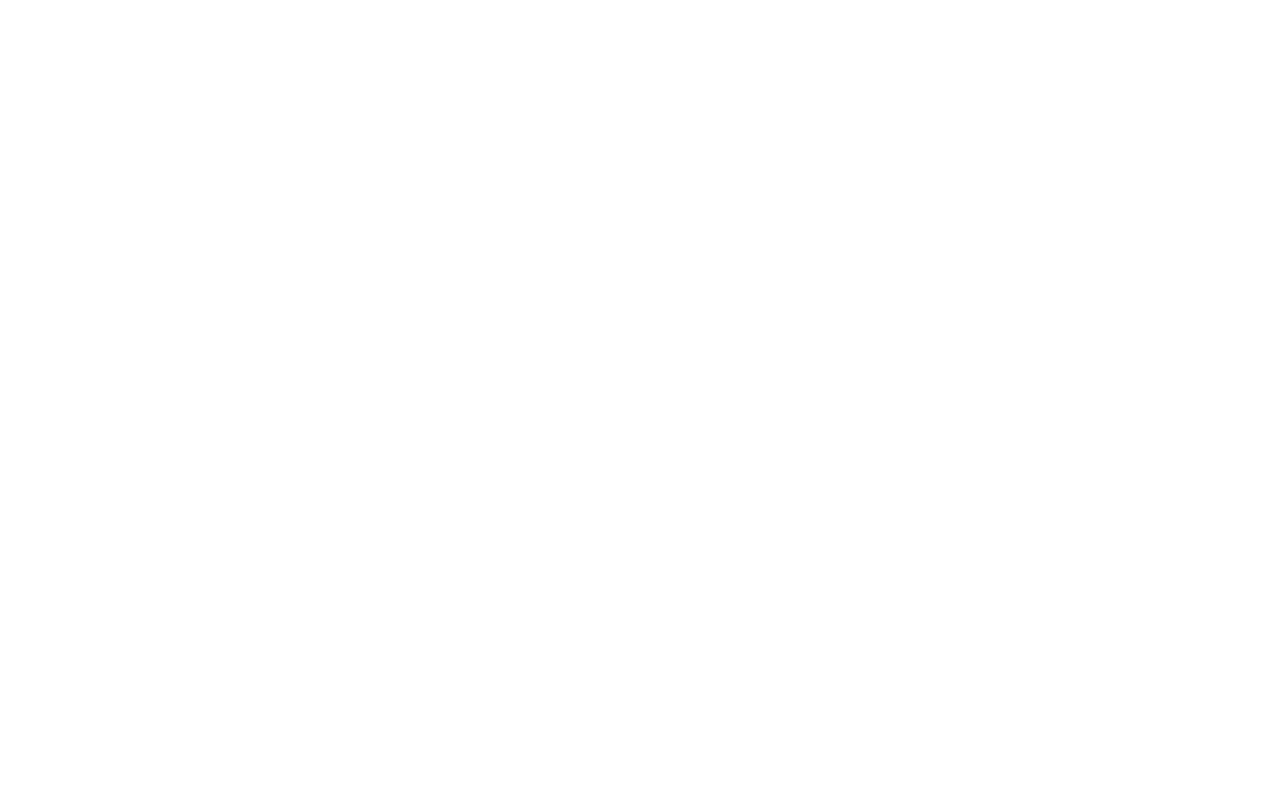
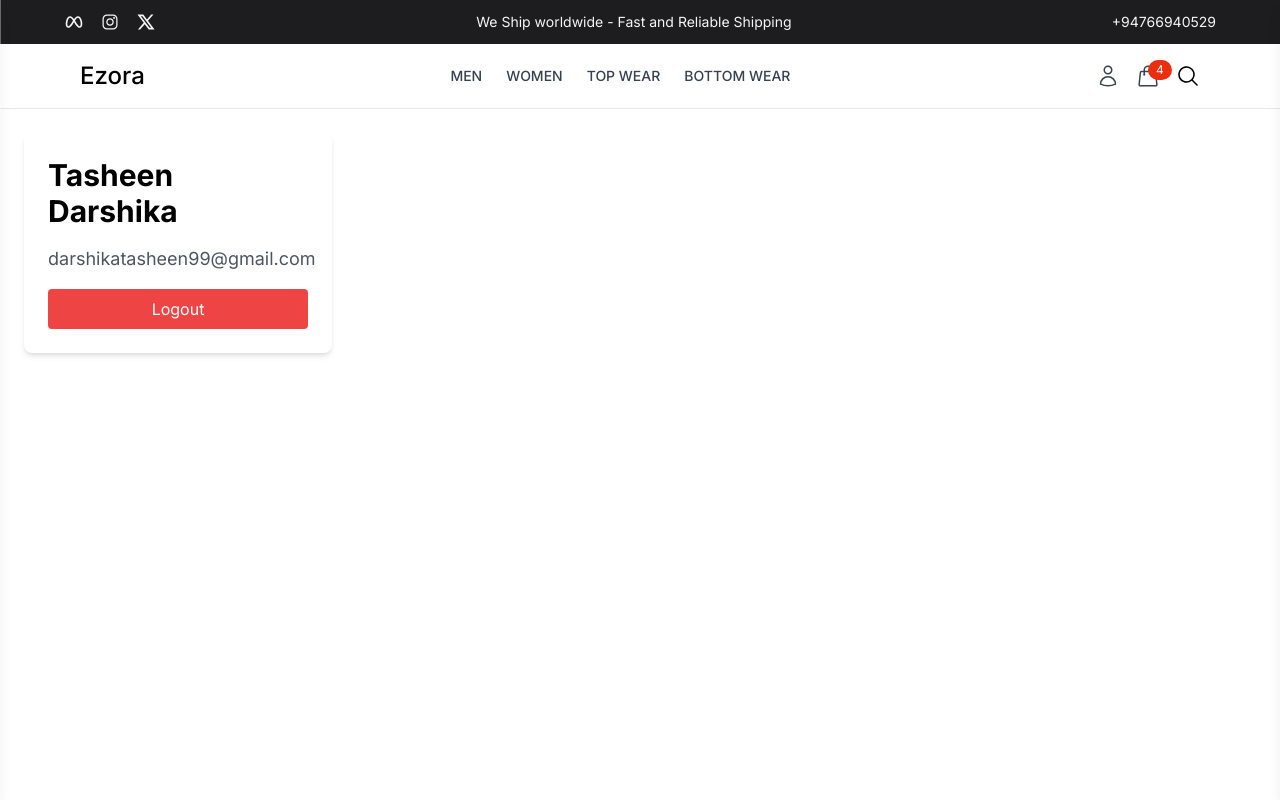
Before and after one commit to Tasheen2002/E-Commerce-MERN, a React (Vite) app in the folder frontend/: page /profile in a window 1280 px wide. Before the commit this address had no page. Shown: the top 800 px of the page. Built offline with nearby package versions, Linux system fonts and the light colour scheme; a web font is replaced by a local one.

Commit message:
created left section of profile page

```diff
--- a/frontend/src/App.jsx
+++ b/frontend/src/App.jsx
@@ -5,6 +5,7 @@
 import { Toaster } from "sonner";
 import Login from "./pages/Login";
 import Register from "./pages/Register";
+import Profile from "./pages/Profile";
 
 const App = () => {
   return (
@@ -17,6 +18,7 @@
           <Route index element={<Home />}></Route>
           <Route path="/login" element={<Login/>}></Route>
           <Route path="/register" element={<Register/>}></Route>
+          <Route path="/profile" element={<Profile/>}></Route>
         </Route>
       </Routes>
     </BrowserRouter>
--- /dev/null
+++ b/frontend/src/pages/Profile.jsx
@@ -0,0 +1,26 @@
+import React from "react";
+
+const Profile = () => {
+  return (
+    <div className="min-h-screen flex flex-col">
+      <div className="flex-grow container mx-auto p-4 md:p-6">
+        <div className="flex flex-col md:flex-row md:space-x-6 space-y-6 md:space-y-0">
+          {/* Left Section */}
+          <div className="w-full md:w-1/3 lg:w-1/4 shadow-md rounded-lg p-6">
+            <h1 className="text-2xl md:text-3xl font-bold mb-4">
+              Tasheen Darshika
+            </h1>
+            <p className="text-lg text-gray-600 mb-4">
+              darshikatasheen99@gmail.com
+            </p>
+            <button className="w-full bg-red-500 text-white py-2 px-4 rounded cursor-pointer hover:bg-red-600">
+              Logout
+            </button>
+          </div>
+        </div>
+      </div>
+    </div>
+  );
+};
+
+export default Profile;
--- a/frontend/src/pages/Register.jsx
+++ b/frontend/src/pages/Register.jsx
@@ -66,7 +66,7 @@
           </button>
 
           <p className="mt-6 text-center text-sm">
-            Don't have an account?{" "}
+            Already have an account?{" "}
             <Link to="/login" className="text-blue-500">
               Login
             </Link>
```
